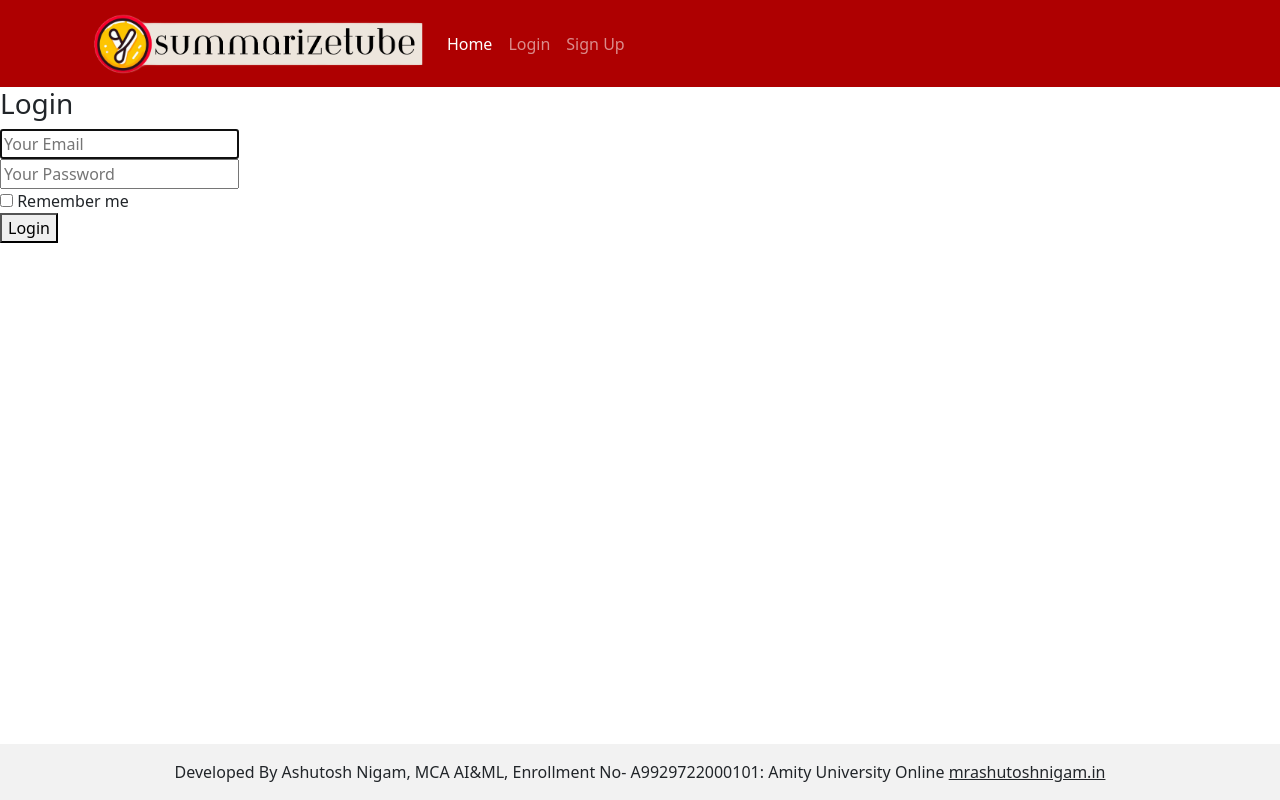
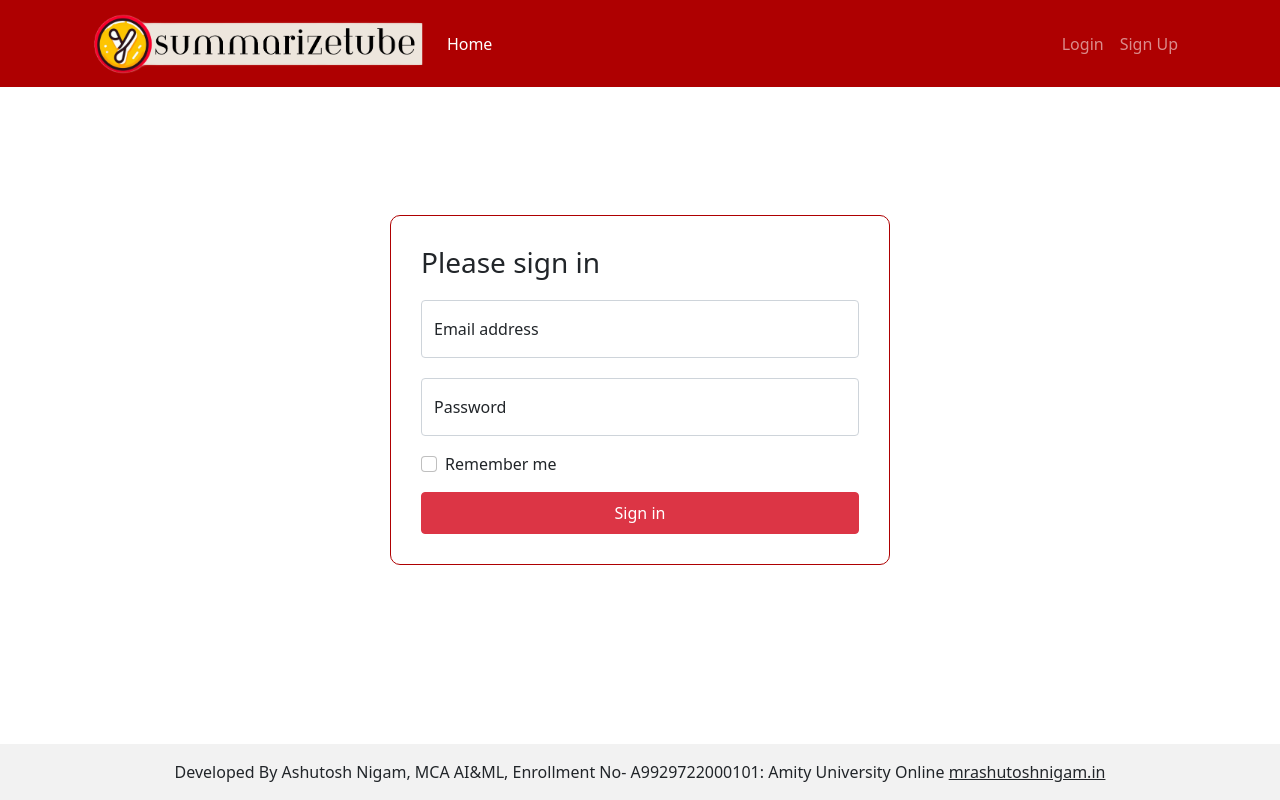
Before and after one commit to mrashutoshnigam/Youtube_Summary_Generator, a Flask app: page /login in a window 1280 px wide. Run offline with Flask 3, Linux system fonts and the light colour scheme.

Commit message:
Profile, Authentication, login everything working

```diff
--- a/app.py
+++ b/app.py
@@ -23,7 +23,7 @@ login_manager.init_app(app)
 
 with app.app_context():
     db.create_all()
-app.run(debug=False)
+app.run()
 
 
 @login_manager.user_loader
--- a/auth.py
+++ b/auth.py
@@ -30,7 +30,7 @@ def login_post():
         return redirect(url_for('auth.login'))  # if the user doesn't exist or password is wrong, reload the page
     login_user(user, remember=remember)
     # if the above check passes, then we know the user has the right credentials
-    return redirect(url_for('main.profile'))
+    return redirect(url_for('main.home'))
 
 
 @auth.route('/signup')
--- a/templates/base.html
+++ b/templates/base.html
@@ -6,7 +6,9 @@
     <link rel="icon" type="image/x-icon" href="{{ url_for('static' , filename='img/favicon.ico') }}">
     <link href="https://cdn.jsdelivr.net/npm/bootstrap@5.0.2/dist/css/bootstrap.min.css" rel="stylesheet"
           integrity="sha384-EVSTQN3/azprG1Anm3QDgpJLIm9Nao0Yz1ztcQTwFspd3yD65VohhpuuCOmLASjC" crossorigin="anonymous">
+    <link rel="stylesheet" href="https://cdn.jsdelivr.net/npm/bootstrap-icons@1.11.2/font/bootstrap-icons.min.css">
     <title>Youtube Summary Generator - {% block title %}{% endblock %}</title>
+    {% block style %} {% endblock %}
 </head>
 <body>
 <div class="container-fluid" style="padding: 0">
@@ -20,7 +22,6 @@
                              class="d-inline-block align-text-top">
 
                     </a>
-
                     <div class="collapse navbar-collapse" id="navbarSupportedContent">
                         <ul class="navbar-nav me-auto mb-2 mb-lg-0">
                             <li class="nav-item">
@@ -30,7 +31,15 @@
                             {% if current_user.is_authenticated %}
                                 <li class="nav-item">
                                     <a href="{{ url_for('main.profile') }}" class="nav-link">
-                                        Profile
+                                        History
+                                    </a></li>
+                            {% endif %}
+                        </ul>
+                        <ul class="navbar-nav ml-auto mb-2 mb-lg-0">
+                            {% if current_user.is_authenticated %}
+                                <li class="nav-item">
+                                    <a href="{{ url_for('main.profile') }}" class="nav-link">
+                                        Hello, {{ current_user.name }}
                                     </a></li>
                             {% endif %}
                             {% if not current_user.is_authenticated %}
--- a/templates/login.html
+++ b/templates/login.html
@@ -1,36 +1,43 @@
 {% extends "base.html" %}
+{% block style %}
+    <style>
 
+        .form-floating {
+            margin-top: 20px;
+        }
+    </style>
+{% endblock %}
 {% block content %}
-    <div class="column is-4 is-offset-4">
-        <h3 class="title">Login</h3>
-        <div class="box">
+
+    <div class="container-sm"
+         style="max-width: 500px; border: 1px solid color(display-p3 0.6235 0.1216 0.0824)!important; border-radius: 10px; margin-top: 10%;padding: 30px">
+        <main class="form-signin w-100 m-auto">
             {% with messages = get_flashed_messages() %}
                 {% if messages %}
-                    <div class="notification is-danger">
-                        {{ messages[0] }}
+                    <div class="notification is-danger">{{ messages[0] }}
                     </div>
                 {% endif %}
             {% endwith %}
             <form method="POST" action="/login">
-                <div class="field">
-                    <div class="control">
-                        <input class="input is-large" type="email" name="email" placeholder="Your Email" autofocus="">
-                    </div>
+                <h1 class="h3 mb-3 fw-normal"> Please sign in</h1>
+
+                <div class="form-floating">
+                    <input type="email" class="form-control" id="email" name="email" placeholder="name@example.com">
+                    <label for="email"> Email address</label>
+                </div>
+                <div class="form-floating">
+                    <input type="password" class="form-control" id="password" name="password" placeholder="Password">
+                    <label for="password"> Password</label>
                 </div>
 
-                <div class="field">
-                    <div class="control">
-                        <input class="input is-large" type="password" name="password" placeholder="Your Password">
-                    </div>
-                </div>
-                <div class="field">
-                    <label class="checkbox">
-                        <input type="checkbox" name="remember">
+                <div class="form-check text-start my-3">
+                    <input class="form-check-input" type="checkbox" value="remember-me" name="remember" id="remember">
+                    <label class="form-check-label" for="flexCheckDefault">
                         Remember me
                     </label>
                 </div>
-                <button class="button is-block is-info is-large is-fullwidth">Login</button>
+                <button class="btn btn-danger w-100 py-2" type="submit"> Sign in</button>
             </form>
-        </div>
+        </main>
     </div>
 {% endblock %}
```
Also changed, not shown: main.py (+15 -5 lines), models.py (+11 -0 lines), templates/profile.html (+28 -3 lines), templates/signup.html (+30 -19 lines), youtube_summary.py (+16 -10 lines).
